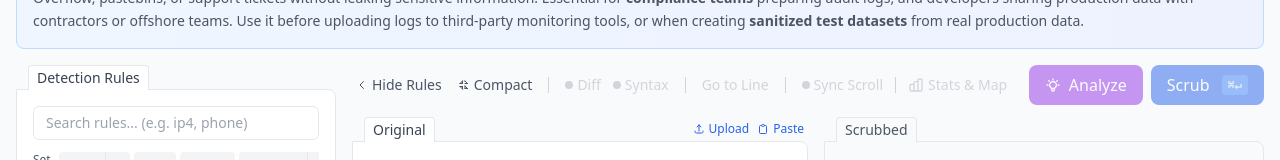
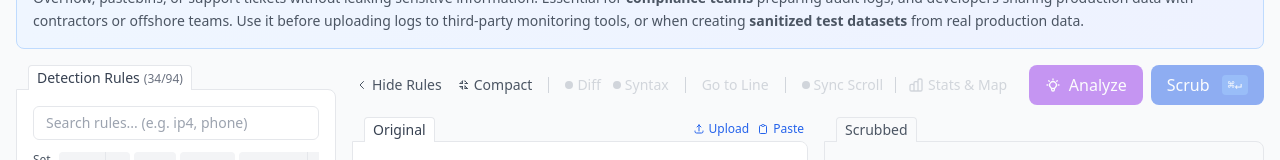
Before and after one commit to skeffling/LogScrub, a React (Vite) app in the folder packages/web/: page / in a window 1280 px wide. Shown: the part 369-529 px from the top of the page. Built offline with nearby package versions, Linux system fonts and the light colour scheme.

Commit message:
Add enabled/total rules count to Detection Rules title
Shows (X/Y) next to the title where X is enabled rules and Y is total,
counting built-in rules, custom regex rules, and plain text patterns.

```diff
--- a/packages/web/src/components/RulePanel.tsx
+++ b/packages/web/src/components/RulePanel.tsx
@@ -428,6 +428,20 @@ export function RulePanel() {
   const displayStats = Object.keys(stats).length > 0 ? stats : analysisStats
   const totalDetections = Object.values(displayStats).reduce((sum, count) => sum + count, 0)
 
+  // Calculate total enabled/total rules count
+  const { enabledRulesCount, totalRulesCount } = useMemo(() => {
+    const builtinEnabled = Object.values(rules).filter(r => r.enabled).length
+    const builtinTotal = Object.keys(rules).length
+    const customEnabled = customRules.filter(r => r.enabled).length
+    const customTotal = customRules.length
+    const plainTextEnabled = plainTextPatterns.filter(p => p.enabled).length
+    const plainTextTotal = plainTextPatterns.length
+    return {
+      enabledRulesCount: builtinEnabled + customEnabled + plainTextEnabled,
+      totalRulesCount: builtinTotal + customTotal + plainTextTotal
+    }
+  }, [rules, customRules, plainTextPatterns])
+
   // Only expand the most commonly used categories by default
   const [expandedCategories, setExpandedCategories] = useState<Record<string, boolean>>({
     'Contact': true,
@@ -743,6 +757,9 @@ export function RulePanel() {
       <div className="flex items-center justify-between mb-0 flex-shrink-0 relative z-10">
         <label className="text-sm font-medium text-gray-700 dark:text-gray-300 bg-white dark:bg-gray-800 px-2 py-0.5 rounded-t border-t border-l border-r dark:border-gray-600 -mb-px ml-3">
           Detection Rules
+          <span className="text-xs text-gray-500 dark:text-gray-400 font-normal ml-1">
+            ({enabledRulesCount}/{totalRulesCount})
+          </span>
         </label>
         {totalDetections > 0 && (
           <button
```
